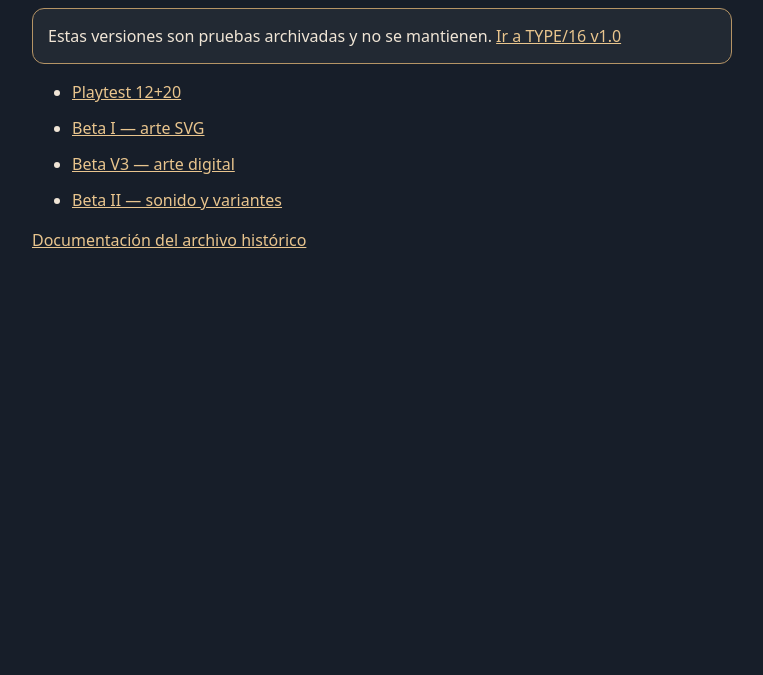
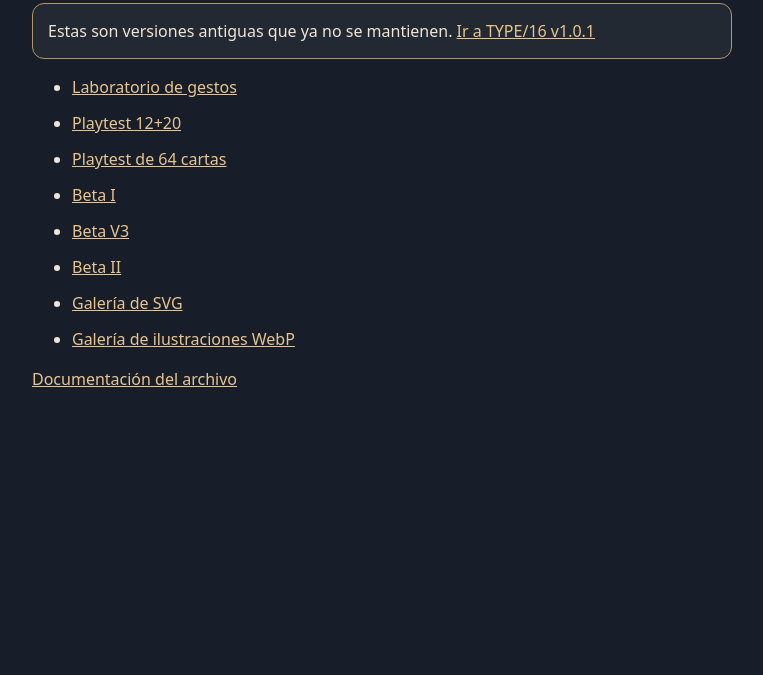
Before and after one commit to TCardell/tc-hq, a plain HTML site: page programs/type16/archive/index.html in a window 1280 px wide. Shown: the part 125-800 px from the top of the page, without its empty margins (258-1021 px from the left). Drawn offline with Linux system fonts and the light colour scheme.

Commit message:
docs(type16): document stable clean layout and complete historical archive

```diff
--- a/programs/type16/archive/index.html
+++ b/programs/type16/archive/index.html
@@ -1,10 +1,7 @@
 <!doctype html>
 <html lang="es"><head><meta charset="utf-8"><meta name="viewport" content="width=device-width,initial-scale=1">
-<meta name="robots" content="noindex"><title>TYPE/16 — Archivo histórico</title>
-<style>body{font:16px/1.5 system-ui,sans-serif;background:#171e29;color:#f0e5d6;max-width:700px;margin:4rem auto;padding:0 1.5rem}h1{font-family:Georgia,serif;font-weight:400}a{color:#e9c58e}li{margin:12px 0}.note{padding:15px;border:1px solid #b59465;border-radius:12px;background:#ffffff0c}</style></head>
-<body><h1>TYPE/16 · Archivo histórico</h1><p class="note">Estas versiones son pruebas archivadas y no se mantienen. <a href="../index.html">Ir a TYPE/16 v1.0</a></p>
-<ul><li><a href="./playtest-legacy.html">Playtest 12+20</a></li>
-<li><a href="./beta-i-legacy.html">Beta I — arte SVG</a></li>
-<li><a href="./beta-v3-legacy.html">Beta V3 — arte digital</a></li>
-<li><a href="./beta-ii-legacy.html">Beta II — sonido y variantes</a></li></ul>
-<p><a href="./README.md">Documentación del archivo histórico</a></p></body></html>
+<meta name="robots" content="noindex,follow"><title>TYPE/16 · Archivo histórico</title>
+<style>body{font:16px/1.5 system-ui,sans-serif;background:#171e29;color:#f0e5d6;max-width:700px;margin:4rem auto;padding:0 1.5rem}h1{font:400 2rem Georgia,serif}a{color:#e9c58e}li{margin:12px 0}.note{padding:15px;border:1px solid #b59465;border-radius:12px;background:#ffffff0c}</style></head>
+<body><h1>TYPE/16 · Archivo histórico</h1><p class="note">Estas son versiones antiguas que ya no se mantienen. <a href="../index.html">Ir a TYPE/16 v1.0.1</a></p>
+<ul><li><a href="./gesture-lab.html">Laboratorio de gestos</a></li><li><a href="./playtest-legacy.html">Playtest 12+20</a></li><li><a href="./playtest-64/index.html">Playtest de 64 cartas</a></li><li><a href="./beta-i-legacy.html">Beta I</a></li><li><a href="./beta-v3-legacy.html">Beta V3</a></li><li><a href="./beta-ii-legacy.html">Beta II</a></li><li><a href="./art-gallery.html">Galería de SVG</a></li><li><a href="./art-gallery-v3.html">Galería de ilustraciones WebP</a></li></ul>
+<p><a href="./README.md">Documentación del archivo</a></p></body></html>
```
